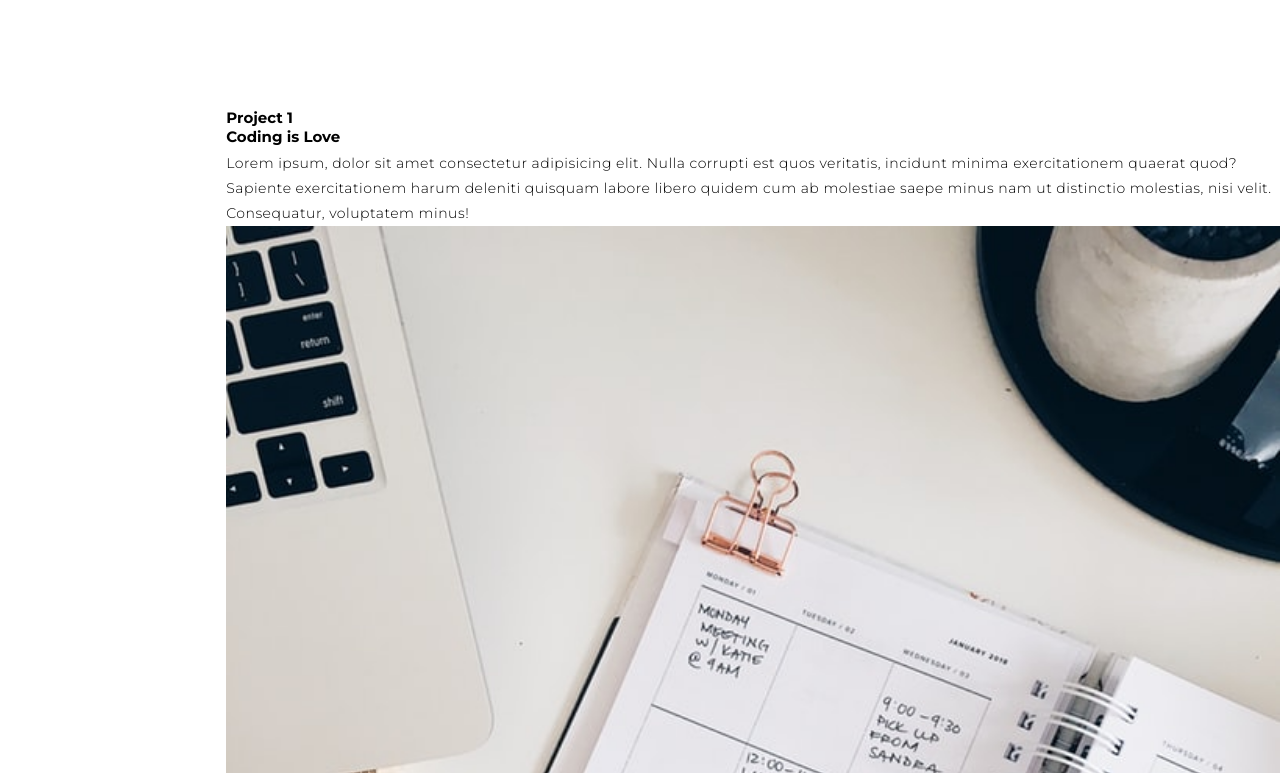
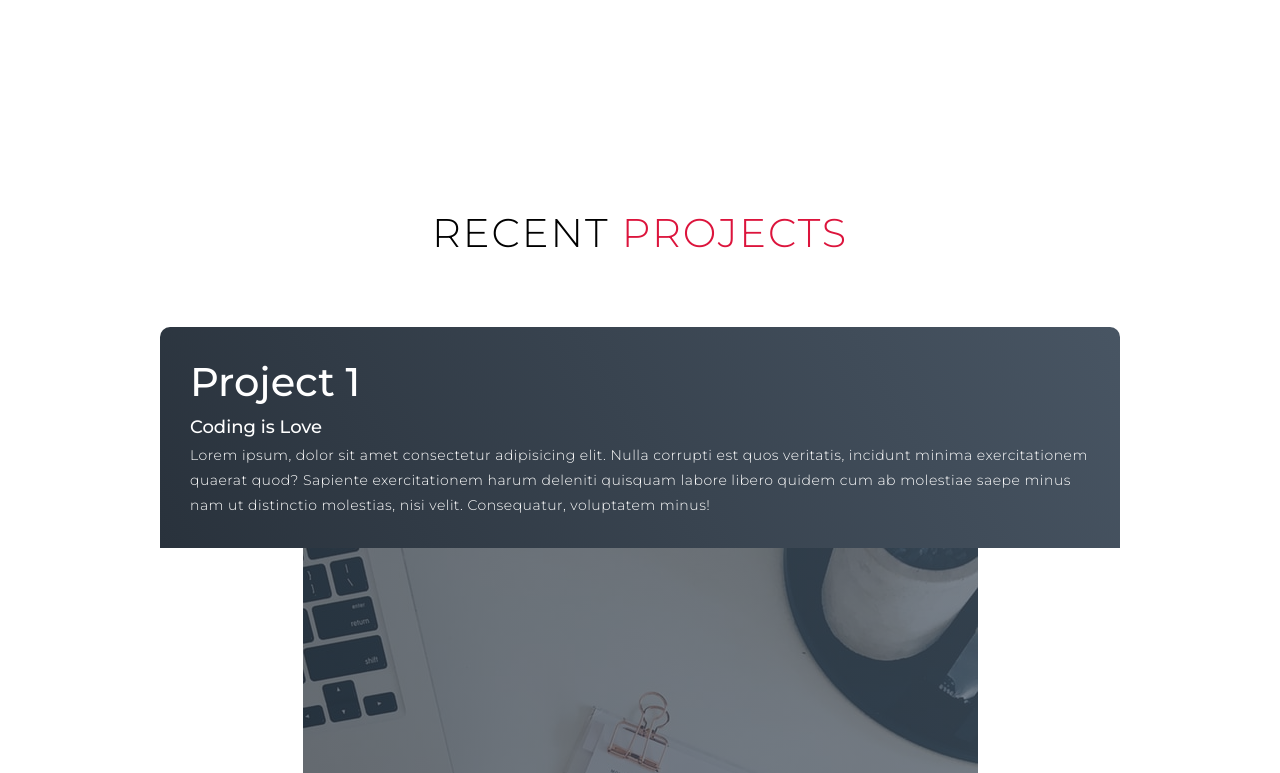
Before and after one commit to VolodymyrVi/Responsive-Portfolio-Landing-Page, a plain HTML site: page index.html in a window 1280 px wide. Shown: the part 2127-2900 px from the top of the page. Drawn offline with Linux system fonts and the light colour scheme.

Commit message:
add style for section - projects

```diff
--- a/css/style.css
+++ b/css/style.css
@@ -1,4 +1,4 @@
-@import url('https://fonts.googleapis.com/css2?family=Montserrat:wght@300;400;700&display=swap');
+@import url('https://fonts.googleapis.com/css2?family=Montserrat:wght@200;300;400;500;600;700&display=swap');
 *{
     padding: 0;
     margin: 0;
@@ -24,11 +24,10 @@ img{
     object-fit: cover;
 }
 p{
-    color: white;
+    color: black;
     text-align-last: left;
     font-size: 1.4rem;
     line-height: 1.9rem;
-    color: black;
     font-size: 1.4rem;
     margin-top: 5px;
     line-height: 2.5rem;
@@ -195,6 +194,77 @@ p{
 }
 /* End Section Services */
 
+/* Section Projects */
+#projects .projects {
+	flex-direction: column;
+	max-width: 1200px;
+	margin: 0 auto;
+	padding: 100px 0;
+}
+#projects .projects-header h1 {
+	margin-bottom: 50px;
+}
+#projects .all-projects {
+	display: flex;
+	align-items: center;
+	justify-content: center;
+	flex-direction: column;
+}
+#projects .project-item {
+	display: flex;
+	align-items: center;
+	justify-content: center;
+	flex-direction: column;
+	width: 80%;
+	margin: 20px auto;
+	overflow: hidden;
+	border-radius: 10px;
+}
+#projects .project-info {
+	padding: 30px;
+	flex-basis: 50%;
+	height: 100%;
+	display: flex;
+	align-items: flex-start;
+	justify-content: center;
+	flex-direction: column;
+	background-image: linear-gradient(60deg, #29323c 0%, #485563 100%);
+	color: white;
+}
+#projects .project-info h1 {
+	font-size: 4rem;
+	font-weight: 500;
+}
+#projects .project-info h2 {
+	font-size: 1.8rem;
+	font-weight: 500;
+	margin-top: 10px;
+}
+#projects .project-info p {
+	color: white;
+}
+#projects .project-img {
+	flex-basis: 50%;
+	height: 300px;
+	overflow: hidden;
+	position: relative;
+}
+#projects .project-img:after {
+	content: '';
+	position: absolute;
+	left: 0;
+	top: 0;
+	height: 100%;
+	width: 100%;
+	background-image: linear-gradient(60deg, #29323c 0%, #485563 100%);
+	opacity: 0.7;
+}
+#projects .project-img img {
+	transition: 0.3s ease transform;
+}
+#projects .project-item:hover .project-img img {
+	transform: scale(1.1);
+}/* End Section Projects */
 /* Keyframes */
 @keyframes text_reveal_box{
     50%{
--- a/index.html
+++ b/index.html
@@ -74,7 +74,7 @@
                     <p>Lorem ipsum, dolor sit amet consectetur adipisicing elit. Nulla corrupti est quos veritatis, incidunt minima exercitationem quaerat quod? Sapiente exercitationem harum deleniti quisquam labore libero quidem cum ab molestiae saepe minus nam ut distinctio molestias, nisi velit. Consequatur, voluptatem minus!</p>
                 </div>
                 <div class="project-img">
-                    <img src="/img/img-1.png">
+                    <img src="img/img-1.png">
                 </div>
             </div>
             <div class="project-item">
@@ -84,7 +84,7 @@
                     <p>Lorem ipsum, dolor sit amet consectetur adipisicing elit. Nulla corrupti est quos veritatis, incidunt minima exercitationem quaerat quod? Sapiente exercitationem harum deleniti quisquam labore libero quidem cum ab molestiae saepe minus nam ut distinctio molestias, nisi velit. Consequatur, voluptatem minus!</p>
                 </div>
                 <div class="project-img">
-                    <img src="/img/img-1.png">
+                    <img src="img/img-1.png">
                 </div>
             </div>
             <div class="project-item">
@@ -94,7 +94,7 @@
                     <p>Lorem ipsum, dolor sit amet consectetur adipisicing elit. Nulla corrupti est quos veritatis, incidunt minima exercitationem quaerat quod? Sapiente exercitationem harum deleniti quisquam labore libero quidem cum ab molestiae saepe minus nam ut distinctio molestias, nisi velit. Consequatur, voluptatem minus!</p>
                 </div>
                 <div class="project-img">
-                    <img src="/img/img-1.png">
+                    <img src="img/img-1.png">
                 </div>
             </div>
             <div class="project-item">
@@ -104,7 +104,7 @@
                     <p>Lorem ipsum, dolor sit amet consectetur adipisicing elit. Nulla corrupti est quos veritatis, incidunt minima exercitationem quaerat quod? Sapiente exercitationem harum deleniti quisquam labore libero quidem cum ab molestiae saepe minus nam ut distinctio molestias, nisi velit. Consequatur, voluptatem minus!</p>
                 </div>
                 <div class="project-img">
-                    <img src="/img/img-1.png">
+                    <img src="img/img-1.png">
                 </div>
             </div>
             <div class="project-item">
@@ -114,7 +114,7 @@
                     <p>Lorem ipsum, dolor sit amet consectetur adipisicing elit. Nulla corrupti est quos veritatis, incidunt minima exercitationem quaerat quod? Sapiente exercitationem harum deleniti quisquam labore libero quidem cum ab molestiae saepe minus nam ut distinctio molestias, nisi velit. Consequatur, voluptatem minus!</p>
                 </div>
                 <div class="project-img">
-                    <img src="/img/img-1.png">
+                    <img src="img/img-1.png">
                 </div>
             </div>
         </div>
```
